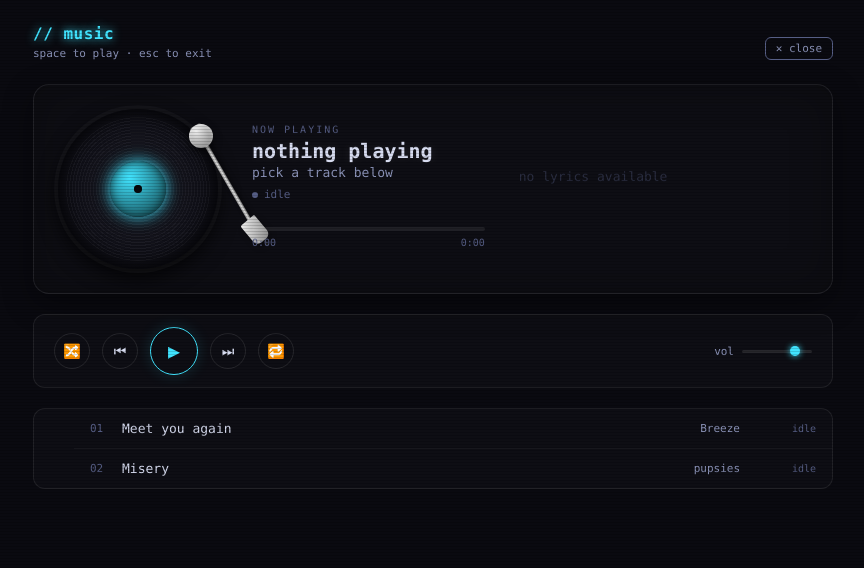
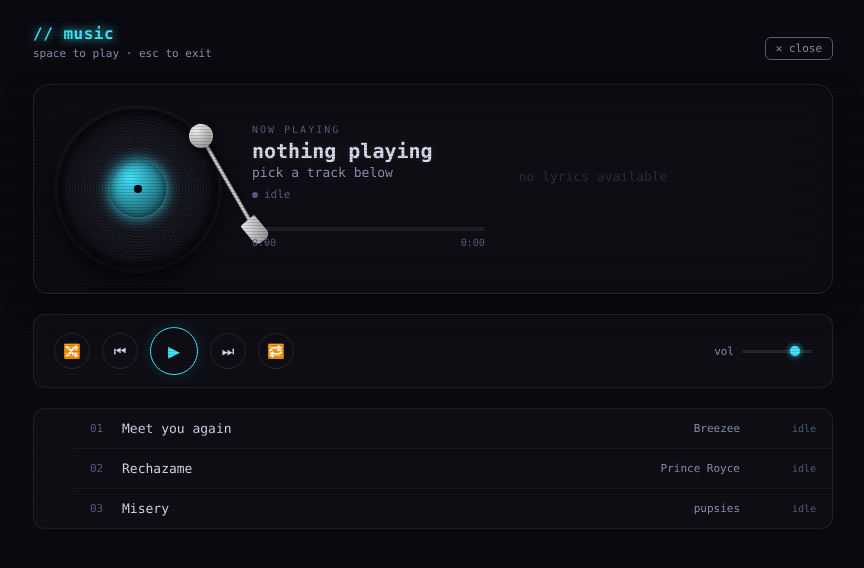
Before and after one commit to Rkg1s/Rkg1s.github.io, a plain HTML site: page music.html in a window 1280 px wide. Shown: the whole page, without its empty margins (207-1071 px from the left). Drawn offline with Linux system fonts and the light colour scheme.

Commit message:
Update artist names and add new track

```diff
--- a/music.html
+++ b/music.html
@@ -375,8 +375,13 @@ h1 { font-size: 16px; color: var(--cyan); font-weight: 700; letter-spacing: .5px
 const TRACKS = [
   {
     title: 'Meet you again',
-    artist: 'Breeze',
+    artist: 'Breezee',
     url: 'music/meet-you-again.mp3'
+  },
+  {
+    title: 'Rechazame',
+    artist: 'Prince Royce',
+    url: 'music/Rechazame.mp3'
   },
   {
     title: 'Misery',
```
